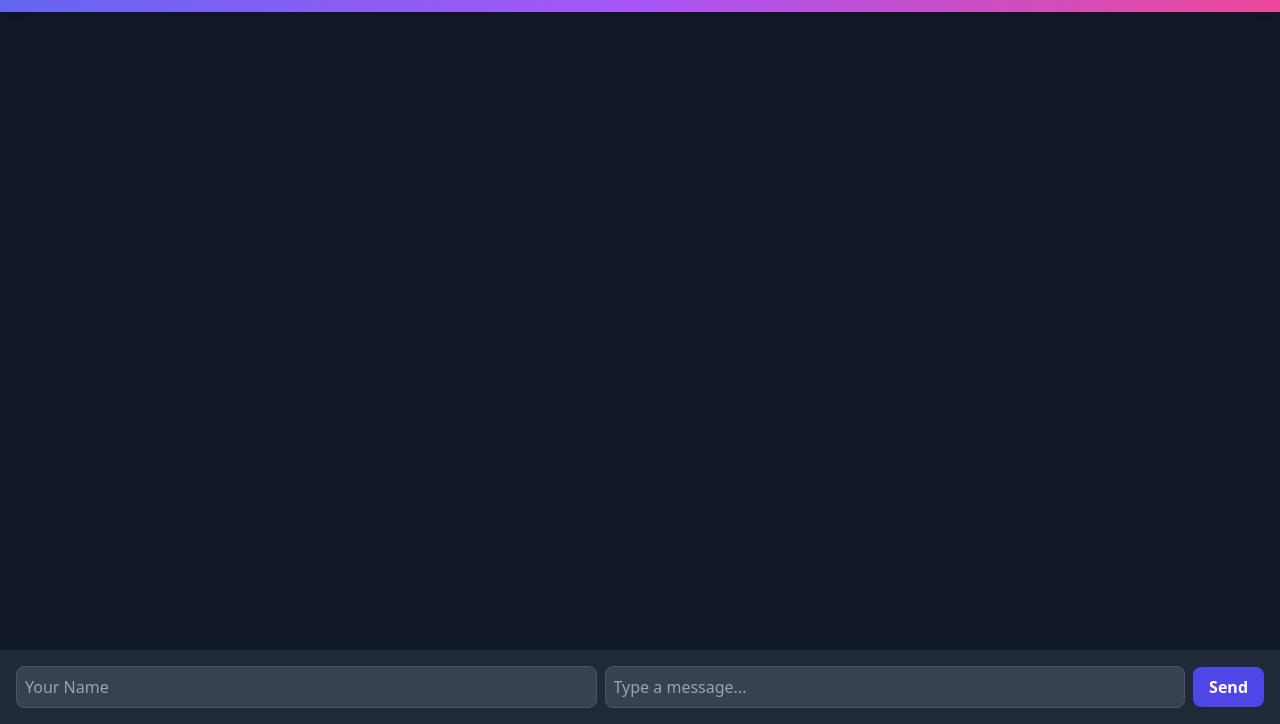
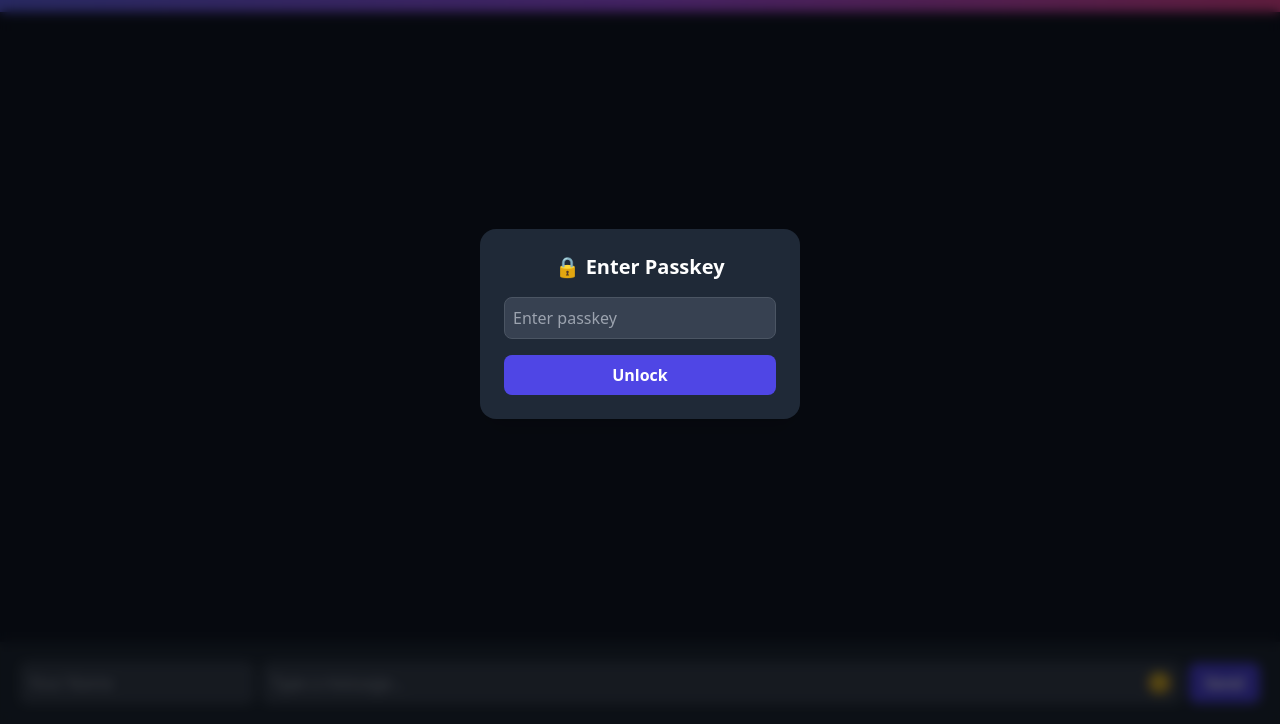
Before and after one commit to Lixx007/Chat-App, a website: page index.html in a window 1280 px wide. Shown: the part 76-800 px from the top of the page. Drawn offline with nearby package versions, Linux system fonts and the light colour scheme; no server answers.

Commit message:
Update index.html

```diff
--- a/index.html
+++ b/index.html
@@ -4,6 +4,12 @@
   <meta charset="UTF-8">
   <title>ChatWave 💬</title>
   <script src="https://cdn.tailwindcss.com/3.4.16"></script>
+  <style>
+    /* Modal background blur */
+    .modal-bg {
+      backdrop-filter: blur(6px);
+    }
+  </style>
 </head>
 
 <body class="bg-gray-900 text-white flex flex-col h-screen">
@@ -20,12 +26,15 @@
   </main>
 
   <!-- Input Box -->
-  <footer class="bg-gray-800 p-4 flex gap-2 items-center">
+  <footer class="bg-gray-800 p-5 flex gap-2 items-center">
     <input id="myname" type="text" placeholder="Your Name"
-      class="flex-1 p-2 rounded-lg border border-gray-600 bg-gray-700 text-white focus:outline-none focus:ring-2 focus:ring-indigo-400">
+      class="w-1/4 p-2 rounded-lg border border-gray-600 bg-gray-700 text-white focus:outline-none focus:ring-2 focus:ring-indigo-400">
 
-    <input id="message" type="text" placeholder="Type a message..."
-      class="flex-1 p-2 rounded-lg border border-gray-600 bg-gray-700 text-white focus:outline-none focus:ring-2 focus:ring-indigo-400">
+    <div class="flex items-center w-full bg-gray-700 rounded-lg border border-gray-600">
+      <input id="message" type="text" placeholder="Type a message..."
+        class="flex-1 p-2 bg-transparent text-white focus:outline-none">
+      <button id="emojiBtn" class="px-2 text-xl">😊</button>
+    </div>
 
     <button id="sendBtn"
       class="px-4 py-2 bg-indigo-600 hover:bg-indigo-700 rounded-lg font-semibold">
@@ -33,14 +42,71 @@
     </button>
   </footer>
 
+  <!-- Passkey Modal -->
+  <div id="passModal" class="fixed inset-0 flex items-center justify-center modal-bg bg-black/60">
+    <div class="bg-gray-800 p-6 rounded-2xl shadow-xl w-80 text-center">
+      <h2 class="text-xl font-bold mb-4">🔒 Enter Passkey</h2>
+      <input id="passInput" type="password" placeholder="Enter passkey"
+        class="w-full p-2 rounded-lg border border-gray-600 bg-gray-700 text-white focus:outline-none focus:ring-2 focus:ring-indigo-400">
+      <button id="submitPass"
+        class="mt-4 w-full py-2 bg-indigo-600 hover:bg-indigo-700 rounded-lg font-semibold">Unlock</button>
+      <p id="errorMsg" class="text-red-400 text-sm mt-2 hidden">❌ Wrong Passkey! Try Again.</p>
+    </div>
+  </div>
+
+  <!-- Emoji Picker Script -->
+  <script src="https://cdn.jsdelivr.net/npm/emoji-picker-element@^1/index.js" type="module"></script>
+
   <script src="/socket.io/socket.io.js"></script>
-  <script>
-    const socket = io();
+  <script type="module">
+    const socket = io({
+      autoConnect: false // ✅ Pehle passkey verify karenge, phir connect
+    });
+
+    const passModal = document.getElementById("passModal");
+    const passInput = document.getElementById("passInput");
+    const submitPass = document.getElementById("submitPass");
+    const errorMsg = document.getElementById("errorMsg");
+
     const nameInput = document.getElementById("myname");
     const messageInput = document.getElementById("message");
     const sendBtn = document.getElementById("sendBtn");
     const messageArea = document.getElementById("messageArea");
+    const emojiBtn = document.getElementById("emojiBtn");
 
+    // ✅ Emoji picker create karo
+    const picker = document.createElement("emoji-picker");
+    picker.classList.add("absolute", "bottom-20", "right-5", "bg-white");
+    picker.style.display = "none";
+    document.body.appendChild(picker);
+
+    emojiBtn.addEventListener("click", () => {
+      picker.style.display = picker.style.display === "none" ? "block" : "none";
+    });
+
+    picker.addEventListener("emoji-click", (event) => {
+      messageInput.value += event.detail.unicode;
+      picker.style.display = "none";
+    });
+
+    // ✅ Passkey check
+    submitPass.addEventListener("click", () => {
+      const passkey = passInput.value.trim();
+      socket.auth = { passkey };
+
+      socket.connect();
+
+      socket.on("connect_error", (err) => {
+        errorMsg.classList.remove("hidden");
+        console.log("❌ Unauthorized:", err.message);
+      });
+
+      socket.on("connect", () => {
+        passModal.style.display = "none"; // hide modal
+      });
+    });
+
+    // ✅ Send message
     sendBtn.addEventListener("click", (e) => {
       e.preventDefault();
       if (nameInput.value && messageInput.value) {
@@ -54,6 +120,7 @@
       }
     });
 
+    // ✅ Receive message
     socket.on("receive message", (data) => {
       const msgDiv = document.createElement("div");
       msgDiv.classList.add("p-3", "rounded-lg", "shadow-md", "w-fit", "max-w-xs");
```
